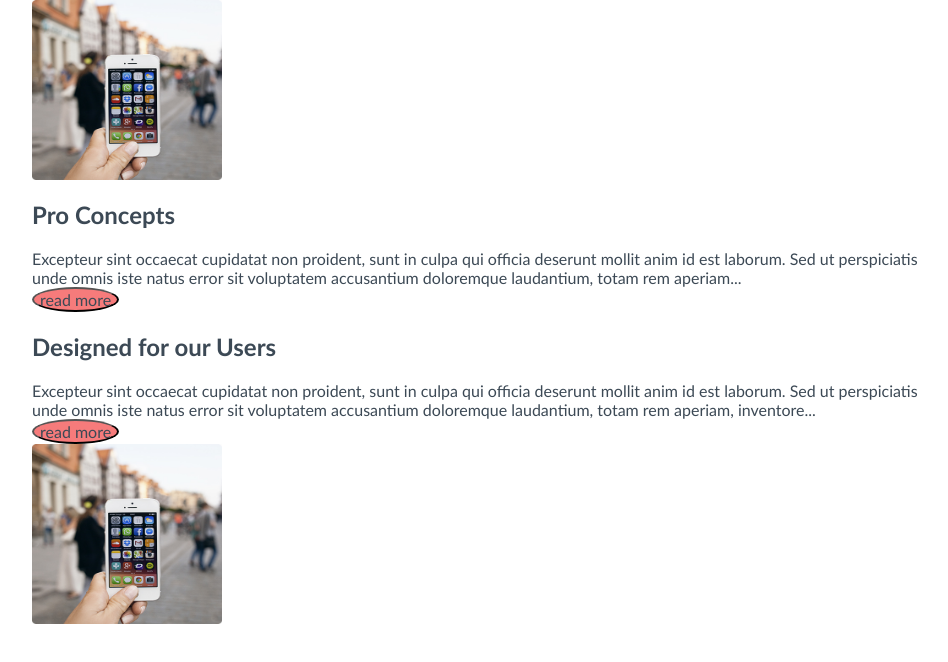
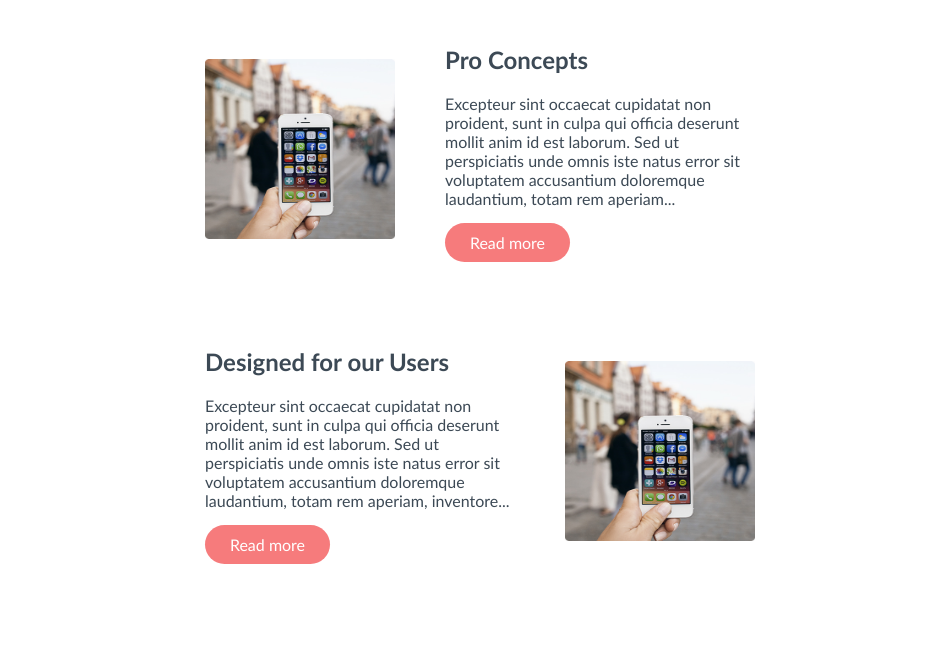
Before and after one commit to ShepotPatriot/Passion, a website: page index.html in a window 1280 px wide. Shown: the whole page, without its empty margins (160-1108 px from the left). Drawn offline with Linux system fonts and the light colour scheme.

Commit message:
second commit

```diff
--- a/index.html
+++ b/index.html
@@ -5,29 +5,34 @@
 	<title>our-team</title>
 	<link rel="stylesheet" href="css/normalize.css">
 	<link rel="stylesheet" href="css/style.css">
+	<link rel="stylesheet" href="css/button.css">
 	<link rel="icon" href="favicon.png">
 </head>
 <body>
 		<div class="main">
-			<div>
-					<span class="img flex" >
+			<div class="mainflex container" >
+					<div class="img div" >
+						<img src="img/app.jpg" alt="" width="190px" height="180px">
+					</div>
+				<div class=" div">
+					<h2>Pro Concepts</h2>
+							<div class="text" >
+								Excepteur sint occaecat cupidatat non proident, sunt in culpa qui officia deserunt mollit anim id est laborum. Sed ut perspiciatis unde omnis iste natus error sit voluptatem accusantium doloremque laudantium, totam rem aperiam...
+							</div>
+						<button class="btn" >Read more</button>
+				</div >
+			</div>
+			<div class="mainflex container" >
+				<div class="div">
+						<h2>Designed for our Users</h2>
+							<div class="text">
+								Excepteur sint occaecat cupidatat non proident, sunt in culpa qui officia deserunt mollit anim id est laborum. Sed ut perspiciatis unde omnis iste natus error sit voluptatem accusantium doloremque laudantium, totam rem aperiam, inventore...
+							</div>
+						<button class="btn" >Read more</button>
+				</div>
+				<div class="img div" >
 					<img src="img/app.jpg" alt="" width="190px" height="180px">
-					</span>
-					<h2>Pro Concepts</h2>
-				<span class="container flex">
-						<span class="text" >Excepteur sint occaecat cupidatat non proident, sunt in culpa qui officia deserunt mollit anim id est laborum. Sed ut perspiciatis unde omnis iste natus error sit voluptatem accusantium doloremque laudantium, totam rem aperiam...</span>
-						<button class="redbutton" >read more</button>
-				</span >
-		</div>
-			<div>
-				<span class="container flex">
-						<h2>Designed for our Users</h2>
-						<span class="text">Excepteur sint occaecat cupidatat non proident, sunt in culpa qui officia deserunt mollit anim id est laborum. Sed ut perspiciatis unde omnis iste natus error sit voluptatem accusantium doloremque laudantium, totam rem aperiam, inventore...</span>
-						<button class="redbutton" >read more</button>
-				</span>
-				<span class="img flex" >
-					<img src="img/app.jpg" alt="" width="190px" height="180px">
-				</span>	</div>
+				</div>	</div>
 		</div>
 </body>
 </html>
--- /dev/null
+++ b/scss/button.scss
@@ -0,0 +1,31 @@
+.btn{
+    // text-transform: lowercase;
+    // border: 2px solid transparent;
+    text-decoration: none;
+    margin: 15px 0;
+    padding: 10px 15px;
+    // font-weight: bold;
+    display: inline-block;
+    transition: all .4s ease-in-out;
+    background: #f67b7c;
+    color: #fff;
+    // border-color: #f67b7c;
+    width: 125px;
+    border-radius: 100px;
+    border: 0;
+
+}
+
+.btn:hover,
+.btn:focus,
+.btn:active,
+.btn.active {
+    background: #3c3c3c;
+    // border-color: #3c3c3c;
+    color: #fff;
+}
+
+.btn{
+    color: #fff;
+    // border-color: #3c3c3c;
+}
--- a/scss/style.scss
+++ b/scss/style.scss
@@ -63,20 +63,28 @@ body{
     font-size: 1.6rem;
     color: #3c4955;
     min-height: 100%;
-    max-width: 70%;
-    margin: 0 auto;
+    max-width: 100%;
     // display: inline-block;
 }
 .text{
   display: inline-block;
+  max-width: 360px;
 }
 
-.redbutton{
-  background-color: #f67b7b;
-  border-radius: 50%;
+.container{
+  margin: 0 auto;
+  max-width: 600px;
 }
-.flex {
+
+.mainflex{
   display: flex;
-  flex-wrap: wrap;
-  justify-content: space-between;
+  flex-direction: row;
+  flex-wrap: nowrap;
+  justify-content: space-around;
+  align-items: center;
+  align-content: stretch;
 }
+
+.div {
+  padding: 25px;
+}
```
Also changed, not shown: css/button.css (added), css/style.css.
